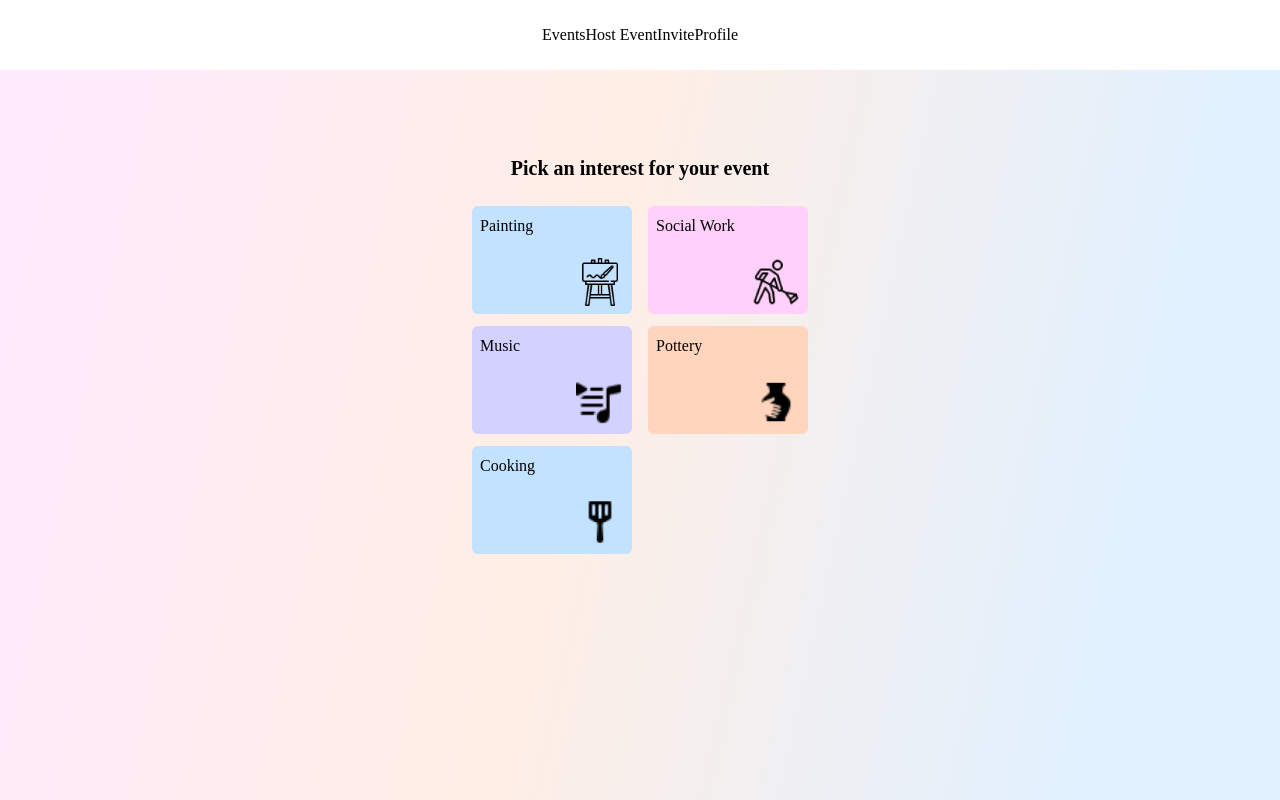
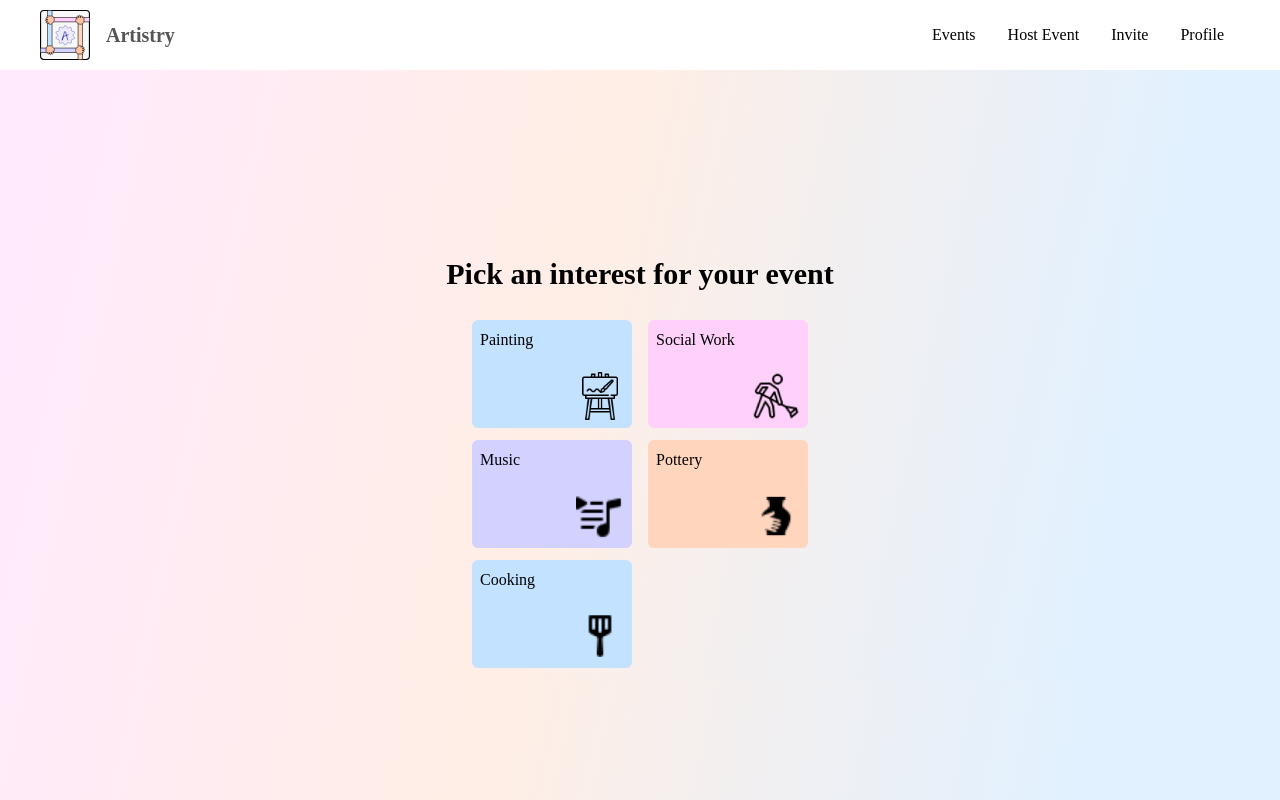
Before and after one commit to aadityarajkumawat/artistry_frontend, a React (Create React App) app: page / in a window 1280 px wide. Built offline with nearby package versions, Linux system fonts and the light colour scheme.

Commit message:
toast is left

```diff
--- a/src/components/navbar/Navbar.tsx
+++ b/src/components/navbar/Navbar.tsx
@@ -11,16 +11,17 @@ const NavLinksList: React.FC<{
     smallerThan600px?: boolean
     onClick?: () => void
 }> = ({ smallerThan600px = false, onClick }) => {
-    const visible = useStore((s) => s.visible)
     const widerThan800px = useMediaQuery('(min-width: 800px)')
 
     return (
         <div
-            className={`bg-white w-full flex justify-between items-center px-10 ${
-                smallerThan600px ? 'absolute py-5 bg-gray' : ''
+            className={`bg-white w-full flex items-center px-10 ${
+                smallerThan600px
+                    ? 'absolute py-5 bg-gray justify-center'
+                    : 'justify-between'
             } ${styles.navLinks}`}
         >
-            {(visible === 'About' || visible === 'Our Team') && widerThan800px && (
+            {widerThan800px && (
                 <div
                     className={`flex items-center justify-center ${styles.icon}`}
                 >
@@ -30,25 +31,38 @@ const NavLinksList: React.FC<{
                         width='50px'
                         height='50px'
                     />
+                    <p className='text-xl ml-4 font-bold text-grey1'>
+                        Artistry
+                    </p>
                 </div>
             )}
             <ul
-                className={`flex m-auto ${
-                    smallerThan600px
-                        ? 'flex-col items-center'
-                        : 'justify-center'
+                className={`flex ${
+                    smallerThan600px ? 'flex-col items-center' : 'justify-end'
                 }`}
             >
-                <li>
+                <li
+                    onClick={onClick}
+                    className={!smallerThan600px ? 'mx-4' : ''}
+                >
                     <Link to='/events'>Events</Link>
                 </li>
-                <li>
+                <li
+                    onClick={onClick}
+                    className={!smallerThan600px ? 'mx-4' : ''}
+                >
                     <Link to='/'>Host Event</Link>
                 </li>
-                <li>
+                <li
+                    onClick={onClick}
+                    className={!smallerThan600px ? 'mx-4' : ''}
+                >
                     <Link to='/invites'>Invite</Link>
                 </li>
-                <li>
+                <li
+                    onClick={onClick}
+                    className={!smallerThan600px ? 'mx-4' : ''}
+                >
                     <Link to='/profile'>Profile</Link>
                 </li>
             </ul>
@@ -100,7 +114,7 @@ export function Navbar() {
                             />
                             <p className='ml-2'>Artistry</p>
                         </div>
-                        <div className='cursor-pointer h-full flex justify-center items-center mx-3 flex'>
+                        <div className='cursor-pointer h-full justify-center items-center mx-3 flex'>
                             <HamMenu onClick={toggleNavbar} open={open} />
                         </div>
                     </div>
@@ -124,7 +138,7 @@ export function Navbar() {
                 <Portal selector='backdrop'>
                     {open && smallerThan600px && (
                         <div
-                            className={`absolute w-full h-screen bg-gray left-0 right-0 z-10 opacity-60 ${styles.backdrop}`}
+                            className={`absolute w-full h-screen bg-gray left-0 right-0 z-10 opacity-60 bg-grey1`}
                             onClick={closeNavLinks}
                             style={{ top: window.scrollY }}
                         ></div>
--- /dev/null
+++ b/src/components/toast/Toast.tsx
@@ -0,0 +1,7 @@
+import React from 'react'
+
+interface ToastProps {}
+
+export function Toast() {
+    return <div></div>
+}
--- a/src/index.css
+++ b/src/index.css
@@ -12,7 +12,6 @@
 }
 
 html,
-body,
 #root,
 .App {
     width: 100%;
--- a/src/pages/events/Events.tsx
+++ b/src/pages/events/Events.tsx
@@ -13,6 +13,16 @@ export function Events() {
             timeFrom: '12:00',
             timeTo: '01:30',
             venue: 'B-43 Shanti Nagar',
+        },
+        {
+            title: 'An engaging event about pottery, display your skills',
+            date: '28-10-2021',
+            description:
+                'Even if your have no idea about pottery you can still join and learn alongside your peers',
+            link: '',
+            timeFrom: '12:00',
+            timeTo: '01:30',
+            venue: 'M-55, Kesari Road',
         },
         {
             title: 'An engaging event about pottery, display your skills',
--- a/src/pages/home/Home.tsx
+++ b/src/pages/home/Home.tsx
@@ -23,16 +23,14 @@ export function Home() {
     ]
 
     return (
-        <div
-            style={{ height: 'calc(100% - 80px)' }}
-            className='flex items-center justify-center'
-        >
-            <div className='flex items-center justify-center flex-col'>
-                <h1 className='font-bold text-xl mb-6'>
+        <div className='flex items-center justify-center flex-col'>
+            <div style={{ height: 80 }}></div>
+            <div className='flex items-center justify-center flex-col pt-40'>
+                <h1 className='text-3xl font-bold my-4'>
                     Pick an interest for your event
                 </h1>
 
-                <div className='grid grid-cols-2'>
+                <div className='grid grid-cols-2 mt-3'>
                     {interests.map((interest, i) => (
                         <InterestCard key={i} {...interest} />
                     ))}
```
